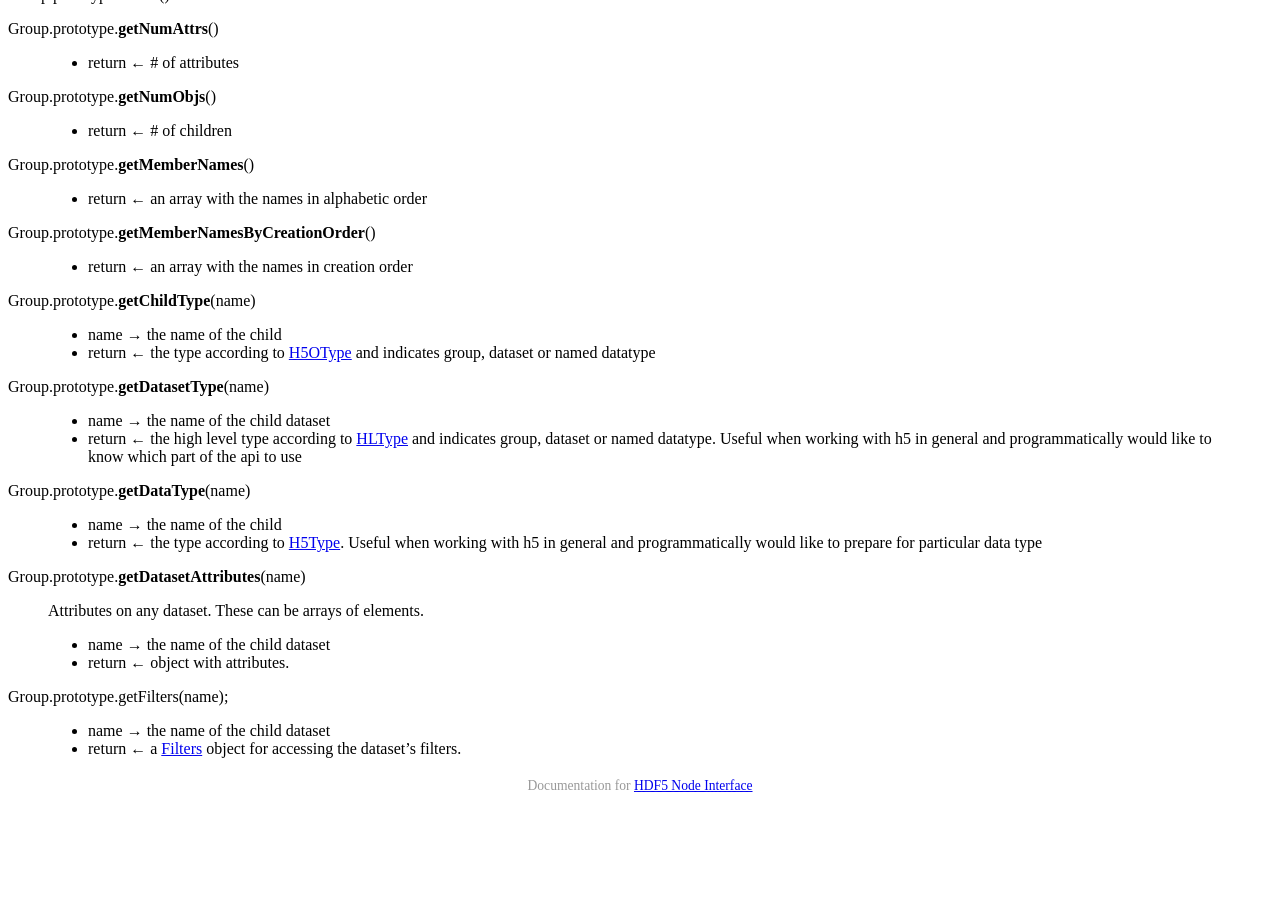
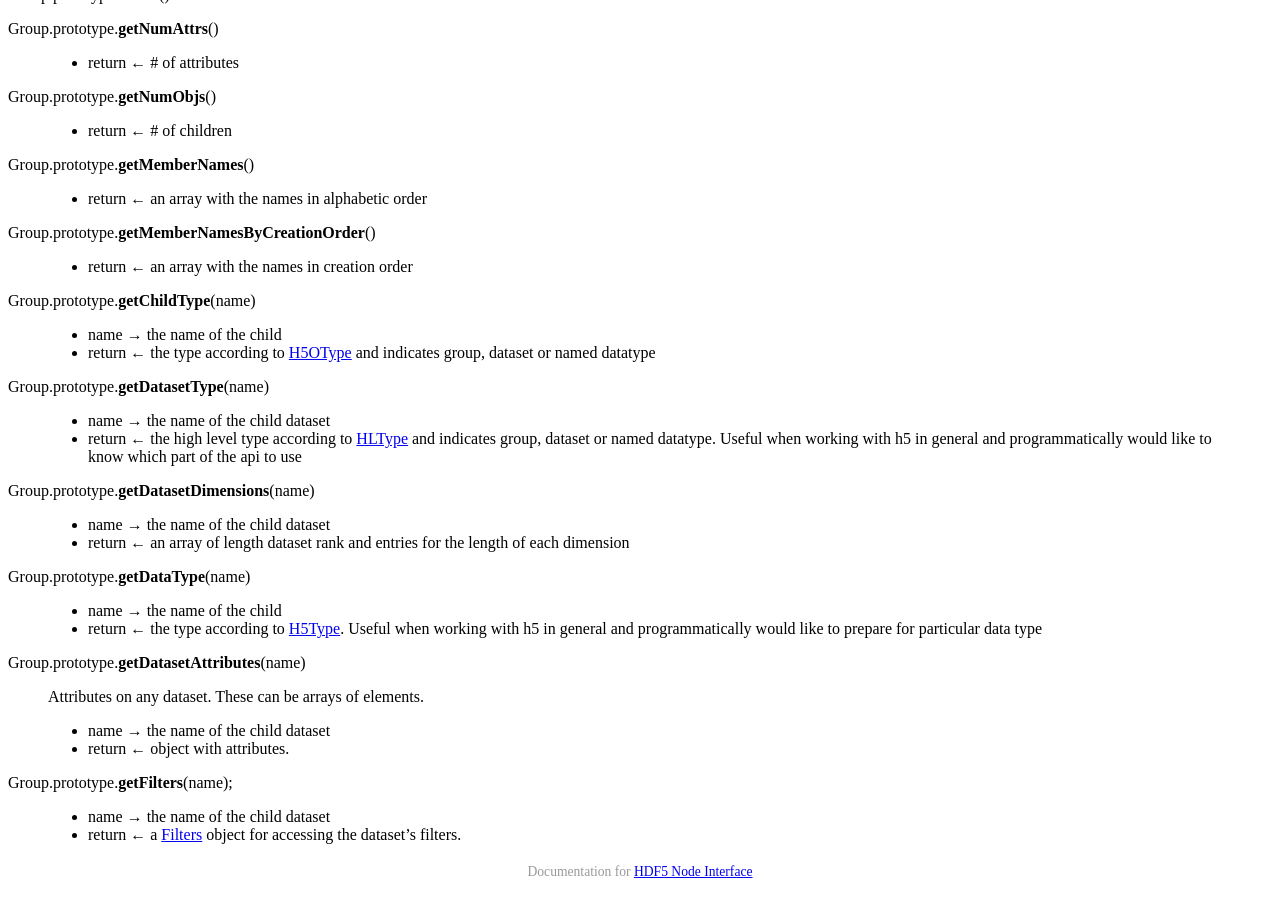
Before and after one commit to HDF-NI/hdf5.node, a Jekyll site: the page built from _posts/2015-05-02-groups.md, in a window 1280 px wide and 900 px high, scrolled down 1398 px. Built offline with Jekyll 4.4.1, drawn with Linux system fonts in a browser that asks for light colours; a style sheet for code colours, icons or effects is not loaded; before the commit the page ends 2212 px from its top, so only the background shows below that.

Commit message:
dataset dimensions method

```diff
--- a/_posts/2015-05-02-groups.md
+++ b/_posts/2015-05-02-groups.md
@@ -105,6 +105,12 @@ Group.prototype.**getDatasetType**(name)
 > * return &larr; the high level type according to [HLType]({{ site.baseurl }}/ref/globals.html#hltype) and indicates group, dataset or  named datatype.
 >   Useful when working with h5 in general and programmatically would like to know which part of the api to use
 
+Group.prototype.**getDatasetDimensions**(name)
+
+>
+> * name &rarr; the name of the child dataset
+> * return &larr; an array of length dataset rank and entries for the length of each dimension
+
 Group.prototype.**getDataType**(name)
 
 >
@@ -119,7 +125,7 @@ Group.prototype.**getDatasetAttributes**(name)
 > * name &rarr; the name of the child dataset
 > * return &larr; object with attributes.
 
-Group.prototype.getFilters(name);
+Group.prototype.**getFilters**(name);
 
 >
 > * name &rarr; the name of the child dataset
```
Also changed, not shown: _posts/2015-05-02-file.md (+6 -0 lines).
